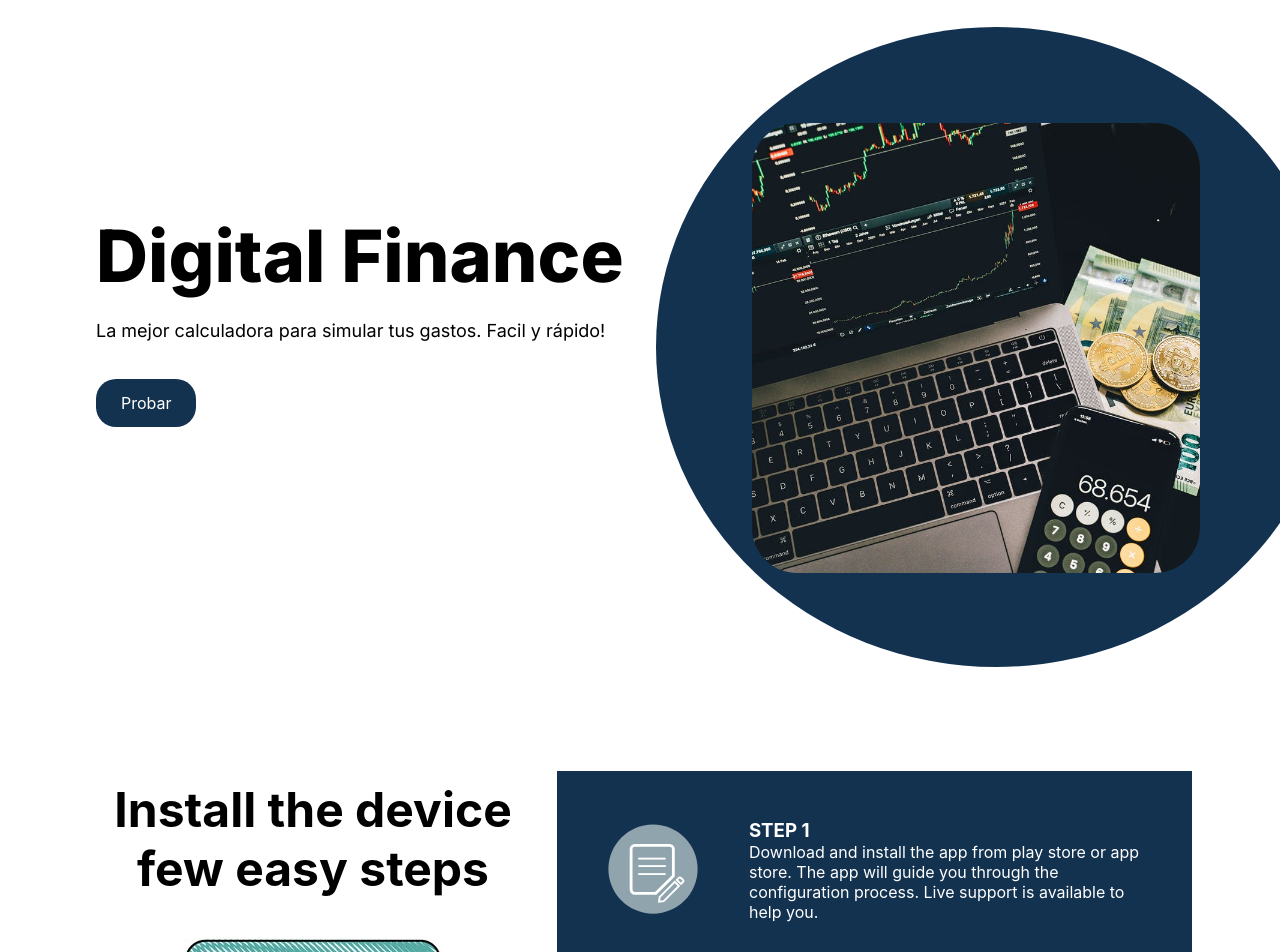
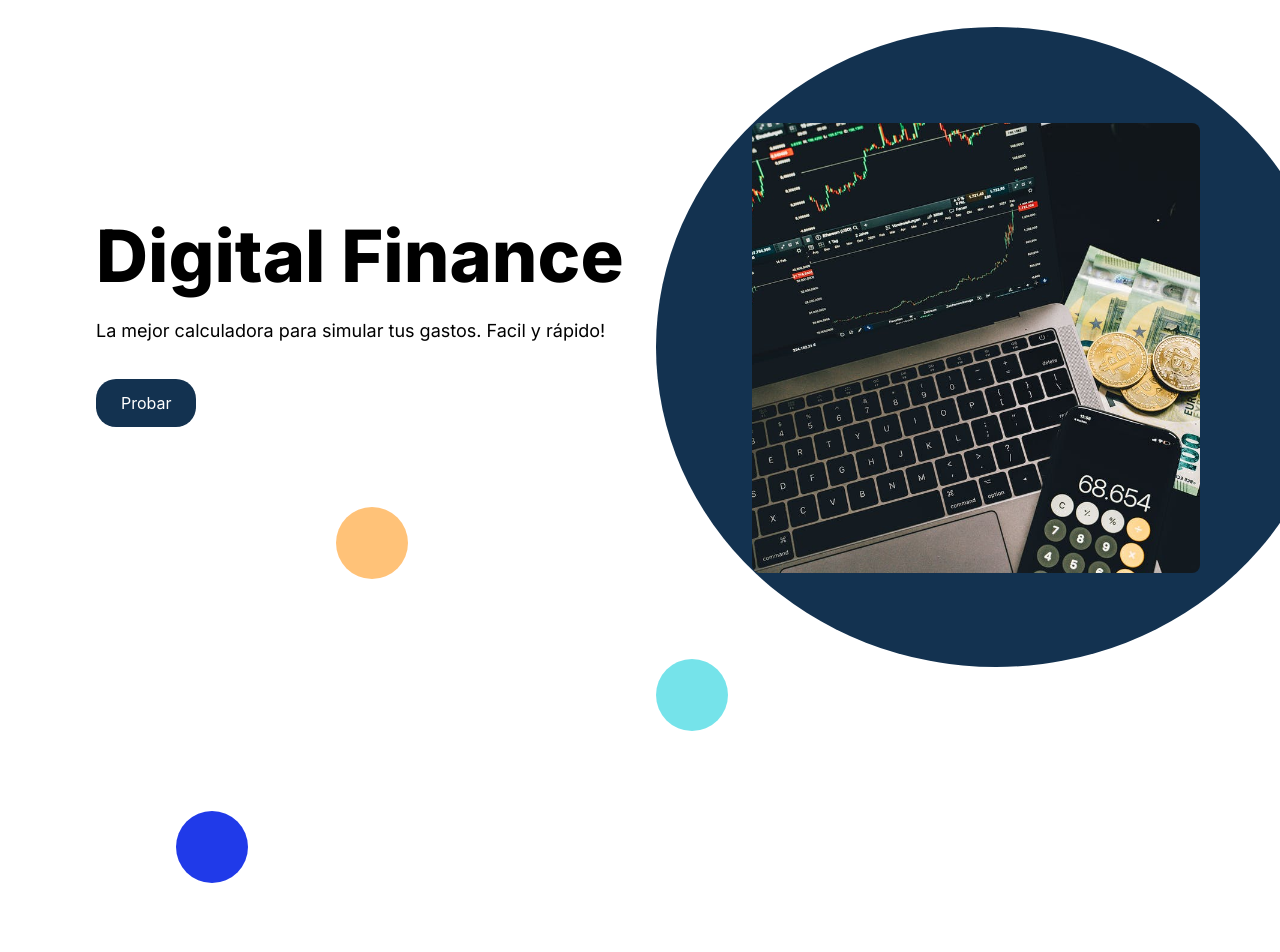
Before and after one commit to No-Country/S2-02-T, a React (Create React App) app in the folder react-app/: page / in a window 1280 px wide. Shown: the part 100-1052 px from the top of the page. Built offline with nearby package versions, Linux system fonts and the light colour scheme.

Commit message:
se modificó el componente hero

```diff
--- a/react-app/src/components/Hero/Hero.js
+++ b/react-app/src/components/Hero/Hero.js
@@ -5,15 +5,15 @@ const Hero = () => {
     <>
       <div className="hero__container">
         <h1 className="hero__title">Digital Finance</h1>
-    <p className="hero__subtitle">La mejor calculadora para simular tus gastos. Facil y rápido!
-    </p>
+        <p className="hero__subtitle">La mejor calculadora para simular tus gastos. Facil y rápido!</p>
         <div className="hero__button">Probar</div>
         <div className="hero__image">
-      <img   className="hero__calculator" src="calcu-money.jpeg" alt="" />
+          <img className="hero__calculator" src="calcu-money.jpeg" alt="" />
         </div>
-    <div className="hero__circle">
-    </div>
-
+        <div className="hero__circle"></div>
+        <div className="hero__circle hero__circle--yellow"></div>
+        <div className="hero__circle hero__circle--turquoise"></div>
+        <div className="hero__circle hero__circle--lightblue"></div>
       </div>
     </>
   );
--- a/react-app/src/components/Hero/styles.css
+++ b/react-app/src/components/Hero/styles.css
@@ -63,6 +63,56 @@ cursor: pointer;
   z-index: -1;
 
 }
+.hero__circle--turquoise{
+   position: relative;
+   width: 72px;
+   height: 72px;
+   background-color:#75E3EA;
+   border-radius: 50%;
+   -webkit-border-radius: 50%;
+   -moz-border-radius: 50%;
+   -ms-border-radius: 50%;
+   -o-border-radius: 50%;
+   transform: translate(45rem,-30rem);
+   -webkit-transform: translate(45rem,-30rem);
+   -moz-transform: translate(45rem,-30rem);
+   -ms-transform: translate(45rem,-30rem);
+   -o-transform: translate(45rem,-30rem);
+}
+.hero__circle--yellow{
+  position: relative;
+  width: 72px;
+  height: 72px;
+  background-color:#FFC278;
+  border-radius: 50%;
+  -webkit-border-radius: 50%;
+  -moz-border-radius: 50%;
+  -ms-border-radius: 50%;
+  -o-border-radius: 50%;
+  z-index: -10;
+  transform: translate(25rem,-35rem);
+  -webkit-transform: translate(25rem,-35rem);
+  -moz-transform: translate(25rem,-35rem);
+  -ms-transform: translate(25rem,-35rem);
+  -o-transform: translate(25rem,-35rem);
+}
+.hero__circle--lightblue{
+  position: relative;
+  width: 72px;
+  height: 72px;
+  background-color:#203AE9;
+  border-radius: 50%;
+  -webkit-border-radius: 50%;
+  -moz-border-radius: 50%;
+  -ms-border-radius: 50%;
+  -o-border-radius: 50%;
+  z-index: -10;
+  transform: translate(15rem,-25rem);
+  -webkit-transform: translate(15rem,-25rem);
+  -moz-transform: translate(15rem,-25rem);
+  -ms-transform: translate(15rem,-25rem);
+  -o-transform: translate(15rem,-25rem);
+}
 .hero__button:hover{
   background-color: #203AE9;
   transition: ease-in .5s;
@@ -74,6 +124,7 @@ cursor: pointer;
 .hero__image{
   width: 100%;
   position: absolute;
+
   transform: translate(51rem, -19rem);
   -webkit-transform: translate(51rem, -19rem);
   -moz-transform: translate(51rem, -19rem);
@@ -86,11 +137,11 @@ cursor: pointer;
     width: 35%;
     height: 450px;
     object-fit: cover;
-    border-radius: 10%;
-    -webkit-border-radius: 10%;
-    -moz-border-radius: 10%;
-    -ms-border-radius: 10%;
-    -o-border-radius: 10%;
+    border-radius: 8px;
+    -webkit-border-radius: 8px;
+    -moz-border-radius: 8px;
+    -ms-border-radius: 8px;
+    -o-border-radius: 8px;
 }
 /* @media screen and (min-width:320px) { */
   /* .hero__title{
```
Lines whose indentation alone changed are shown as unchanged.
